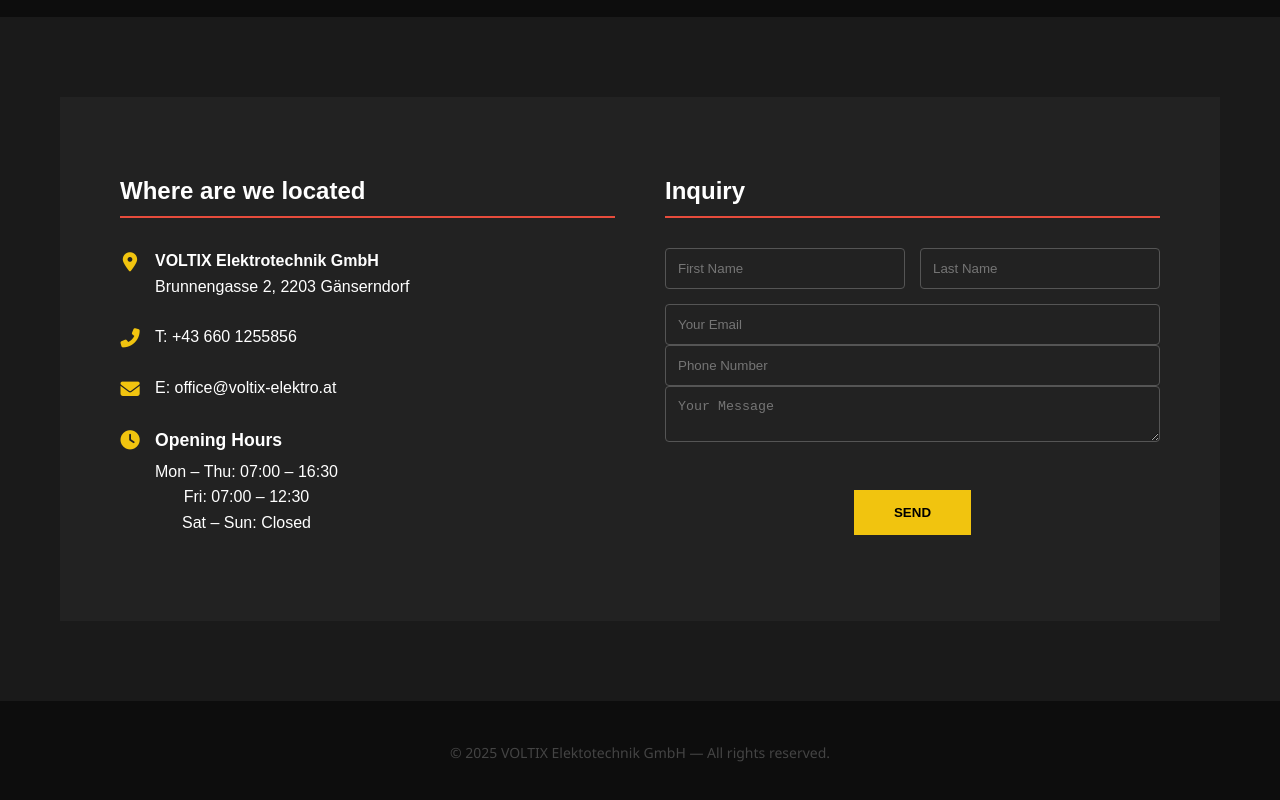
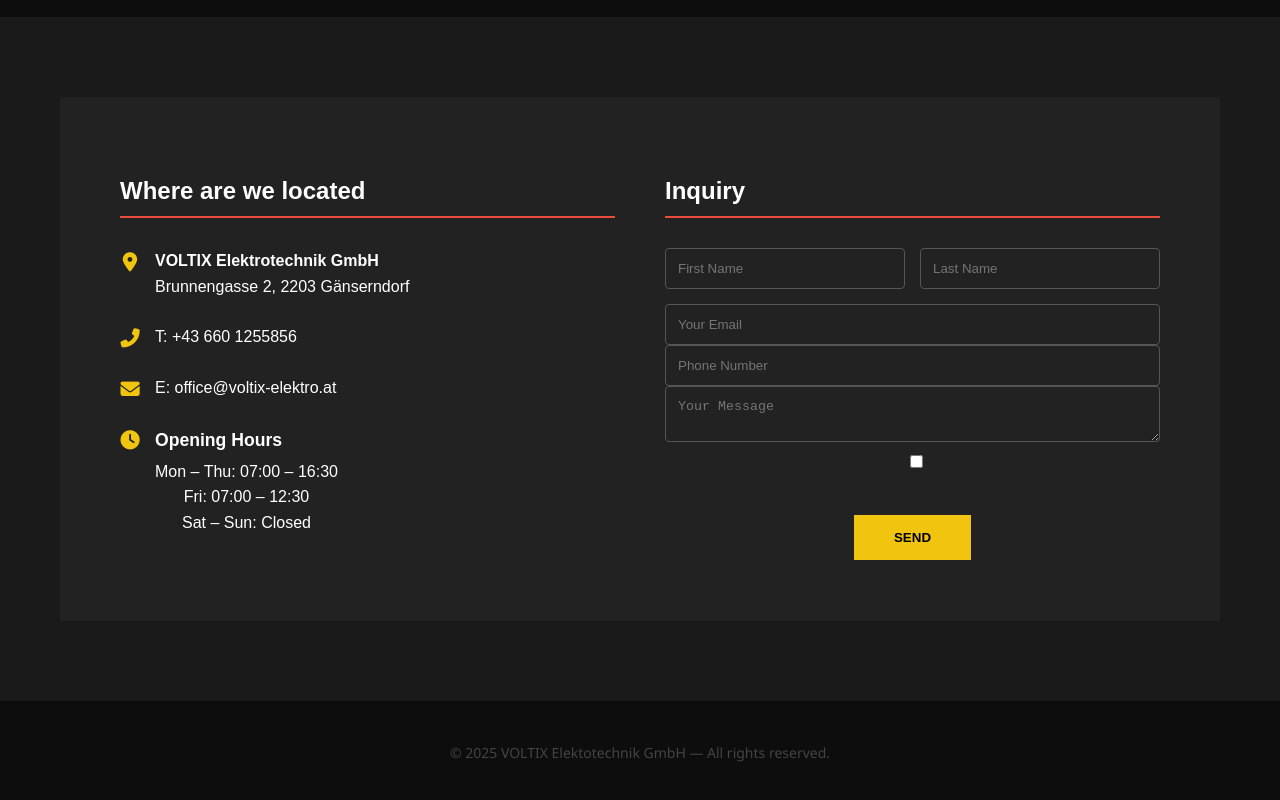
Before and after one commit to lendriti1221/VOLTIX-elektro-website, a plain HTML site: page index.html in a window 1280 px wide. Shown: the part 2485-3285 px from the top of the page. Drawn offline with Linux system fonts and the light colour scheme.

Commit message:
Update index.html

```diff
--- a/index.html
+++ b/index.html
@@ -233,7 +233,8 @@
           <input type="tel" name="Phone" placeholder="Phone Number" data-en="Phone Number" data-de="Telefonnummer" required>
 
           <textarea name="Message" placeholder="Your Message" data-en="Your Message" data-de="Deine Nachricht" required></textarea>
-
+<div class="privacy-wrapper">
+    <input type="checkbox" id="privacy" name="privacy" required>
 
           <div class="button-wrapper">
             <button type="submit" class="send-btn" data-en="SEND" data-de="SENDEN">SEND</button>
```
